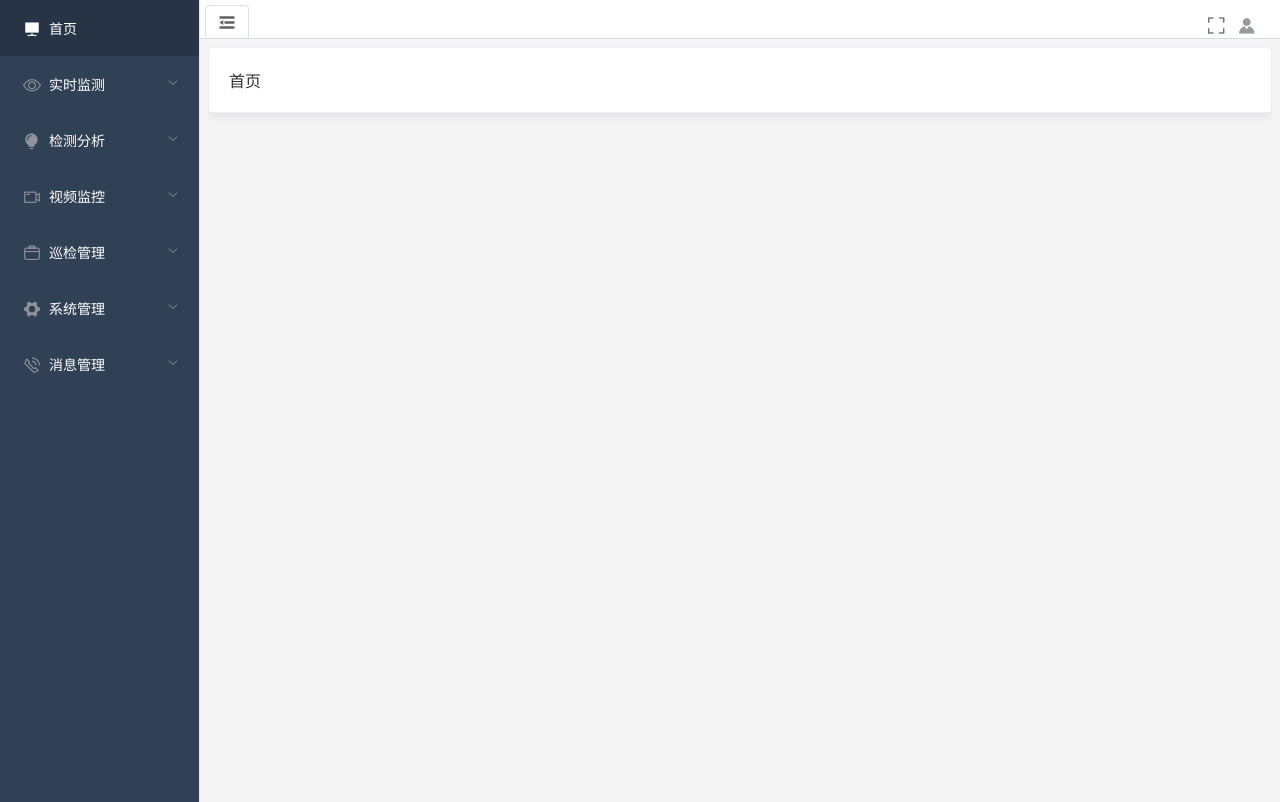
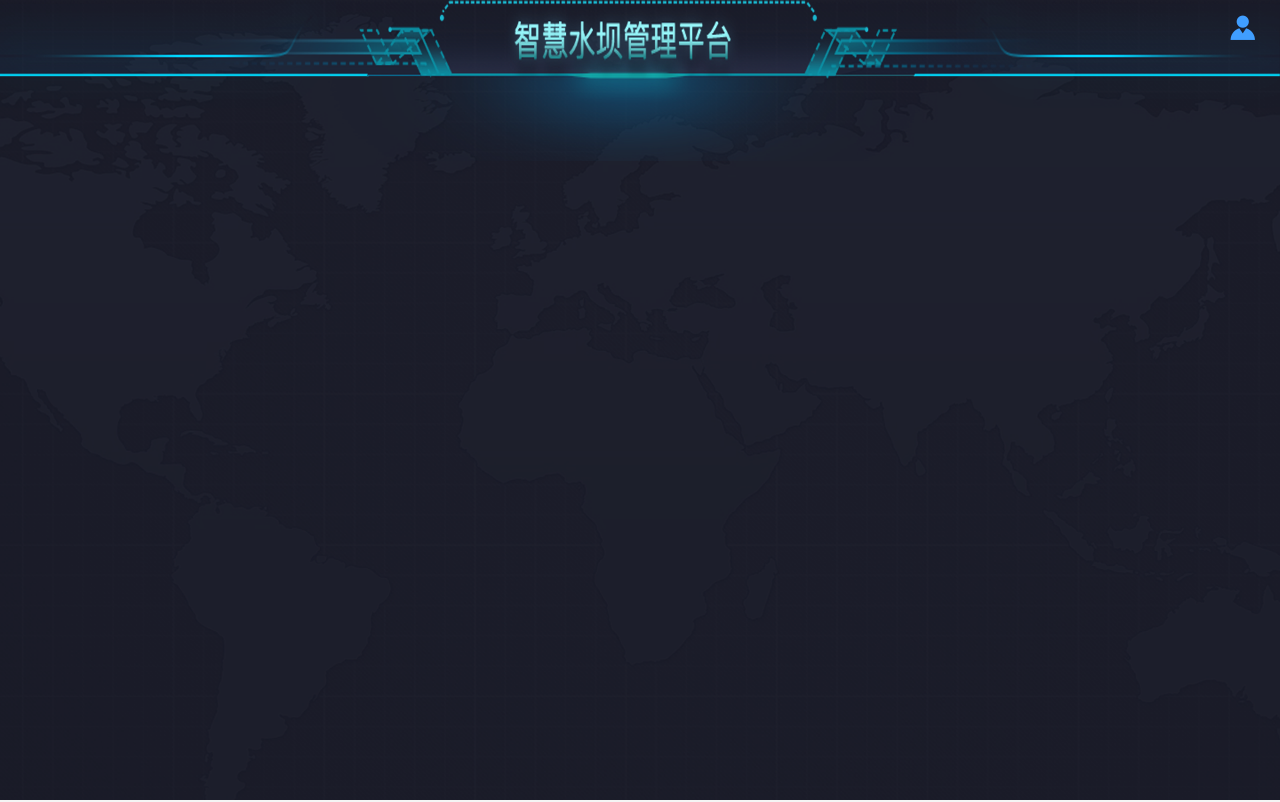
Before and after one commit to MonkeyCoder128/jfyf-waterconservancy, a Vue app: page /screen in a window 1280 px wide. Built offline with nearby package versions, Linux system fonts and the light colour scheme.

Commit message:
首页跳转大屏

```diff
--- a/src/layout/index.vue
+++ b/src/layout/index.vue
@@ -71,6 +71,9 @@
           <el-dropdown>
             <el-button type="text"><i class="el-icon-s-custom"></i> </el-button>
             <el-dropdown-menu slot="dropdown">
+              <el-dropdown-item @click.native.prevent="screen"
+                >返回大屏</el-dropdown-item
+              >
               <el-dropdown-item @click.native.prevent="outLogin"
                 >退出登录</el-dropdown-item
               >
@@ -104,11 +107,11 @@ export default {
       rightmenu: false,
       path: "/",
       nav_menu_data: [
-        {
-          title: "首页",
-          path: "/screen",
-          icon: "el-icon-s-platform",
-        },
+        // {
+        //   title: "首页",
+        //   path: "/screen",
+        //   icon: "el-icon-s-platform",
+        // },
         {
           title: "实时监测",
           path: "/setTime",
@@ -256,6 +259,9 @@ export default {
       }
       this.fullscreen = !this.fullscreen;
     },
+    screen() {
+      this.$router.push({ path: "/screen" });
+    },
     outLogin() {
       this.$router.push({ path: "/" });
       this.$message.success("已退出账号");
--- a/src/router/index.js
+++ b/src/router/index.js
@@ -14,21 +14,27 @@ const constantRoutes = [
   },
 
   {
+    path: '/screen',
+    component: () => import('@/views/screen/index'),
+    hidden: true
+  },
+
+  {
     path: '/404',
     component: () => import('@/views/404'),
     hidden: true
   },
 
-  {
-    path: '/screen',
-    component: Layout,
-    children: [{
-      path: '/screen',
-      name: 'screen',
-      component: () => import('@/views/screen/index'),
-      meta: { title: '首页', icon: 'home' }
-    }]
-  },
+  // {
+  //   path: '/screen',
+  //   component: Layout,
+  //   children: [{
+  //     path: '/screen',
+  //     name: 'screen',
+  //     component: () => import('@/views/screen/index'),
+  //     meta: { title: '首页', icon: 'home' }
+  //   }]
+  // },
 
   {
     path: '/setTime',
--- a/src/views/login/index.vue
+++ b/src/views/login/index.vue
@@ -111,14 +111,6 @@ export default {
         "color:red;font-size:18px;font-weight:bold;"
       );
     },
-
-              // getUserInfo().then((res) => {
-              //   console.log(
-              //     "%获取用户信息",
-              //     "color:red;font-size:18px;font-weight:bold;",
-              //     res
-              //   );
-              // });
     handleLogin() {
       this.$refs.loginForm.validate((valid) => {
         if (valid) {
@@ -145,7 +137,7 @@ export default {
                 message: "登录成功",
                 type: "success",
               });
-              // this.$router.push({ path: "/screen" });
+              this.$router.push({ path: "/screen" });
             } else {
               this.$message({
                 showClose: true,
--- a/src/views/screen/index.vue
+++ b/src/views/screen/index.vue
@@ -1,8 +1,60 @@
 
 <template>
-  <el-row :gutter="12">
+  <el-row>
     <el-col :span="24">
-      <el-card shadow="always"> 首页 </el-card>
+      <div class="home_bg">
+        <el-row type="flex" class="nav" justify="end">
+          <el-col :span="1"
+            ><el-dropdown>
+              <el-button type="text"
+                ><i class="el-icon-s-custom"></i>
+              </el-button>
+              <el-dropdown-menu slot="dropdown">
+                <el-dropdown-item @click.native.prevent="Login"
+                  >进入系统</el-dropdown-item
+                >
+                <el-dropdown-item @click.native.prevent="outLogin"
+                  >退出登录</el-dropdown-item
+                >
+              </el-dropdown-menu>
+            </el-dropdown></el-col
+          >
+        </el-row>
+      </div>
     </el-col>
   </el-row>
 </template>
+<script>
+export default {
+  data() {
+    return {};
+  },
+  created() {},
+  methods: {
+    Login() {
+      this.$router.push({ path: "/setTime" });
+    },
+    outLogin() {
+      this.$router.push({ path: "/" });
+      this.$message.success("已退出账号");
+    },
+  },
+};
+</script>
+<style lang="scss" scoped>
+.home_bg {
+  width: 100vw;
+  height: 100vh;
+  background: url("../../assets/image/bg.png");
+  background-size: 100% 100%;
+  position: relative;
+}
+.nav {
+  height: 161px;
+  background: url("../../assets/image/nav.png");
+  background-size: 100% 100%;
+}
+.el-icon-s-custom {
+  font-size: 30px;
+}
+</style>
```
Also changed, not shown: src/assets/image/bg.png (added), src/assets/image/nav.png (added).
